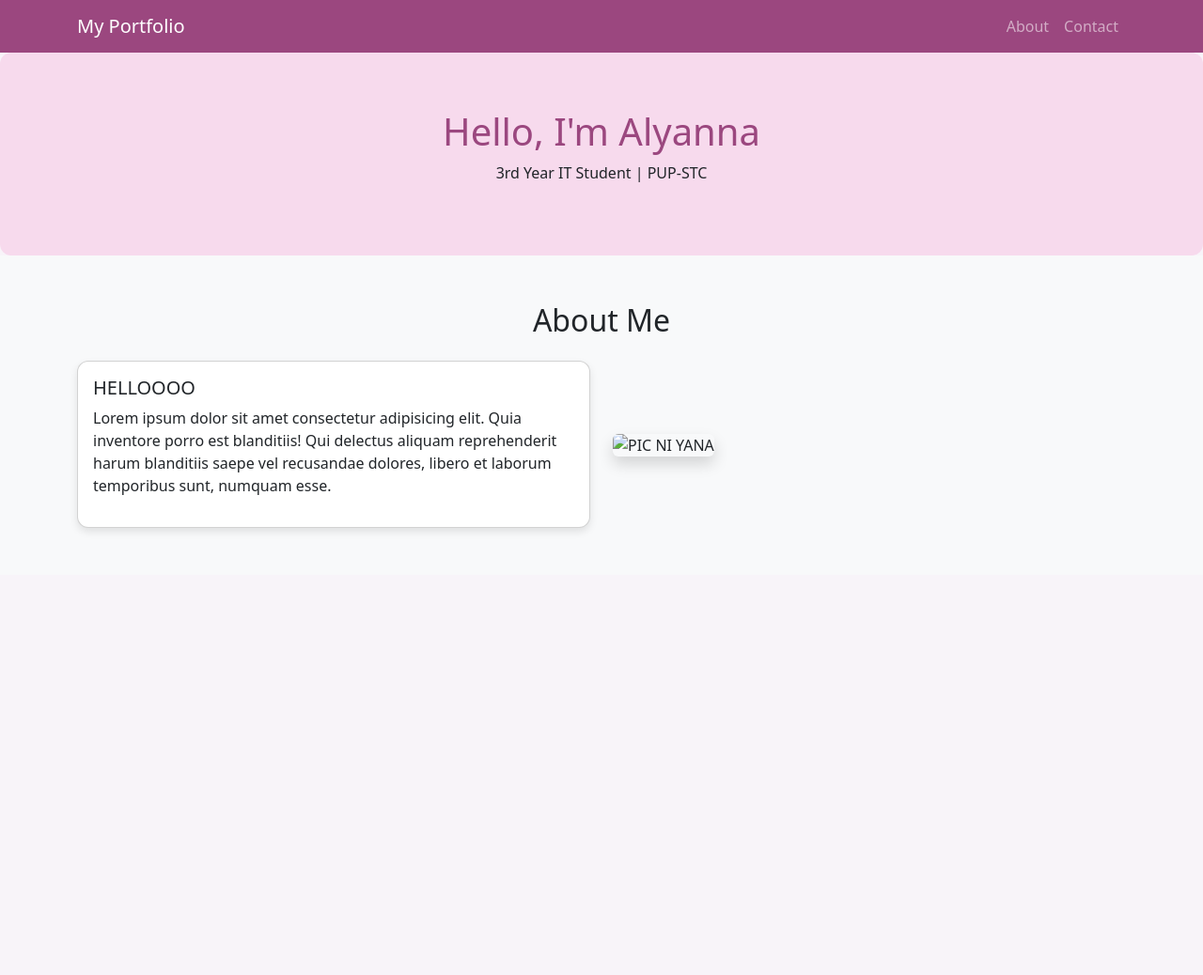
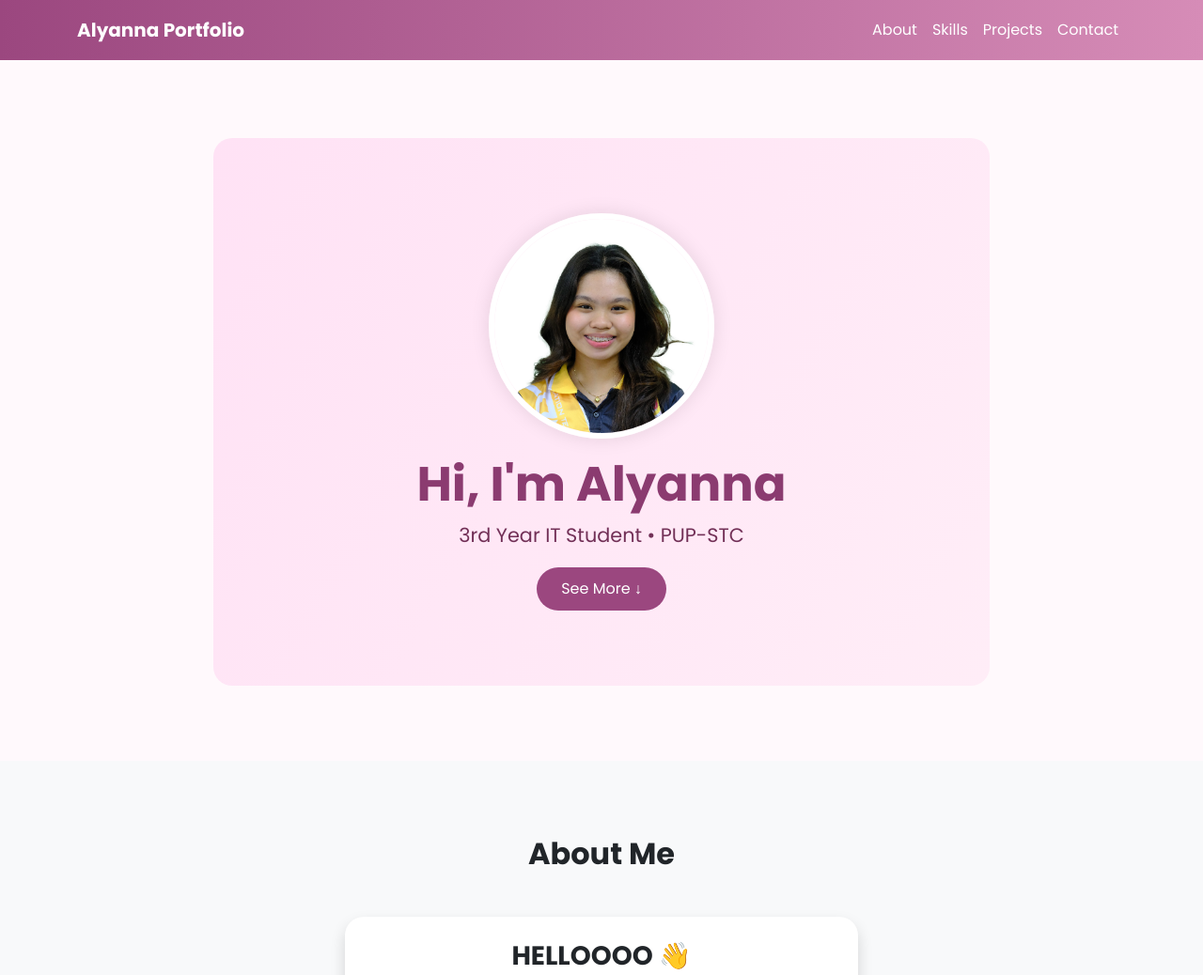
Before and after one commit to magpantayalyanna/magpantayalyanna.github.io, a plain HTML site: page index.html in a window 1280 px wide. Shown: the top 1038 px of the page at 94% size. Before the commit the page ends 800 px from the top, so only its background shows below. Drawn offline with nearby package versions, Linux system fonts and the light colour scheme.

Commit message:
Update portfolio with new hero section and fixed layout

```diff
--- a/index.html
+++ b/index.html
@@ -3,74 +3,228 @@
 <head>
   <meta charset="UTF-8">
   <meta name="viewport" content="width=device-width, initial-scale=1.0">
-  <title>My Portfolio</title>
+  <title>Alyanna | Portfolio</title>
+
   <link href="https://cdn.jsdelivr.net/npm/bootstrap@5.3.2/dist/css/bootstrap.min.css" rel="stylesheet">
+  <link href="https://fonts.googleapis.com/css2?family=Poppins:wght@300;400;600;700&display=swap" rel="stylesheet">
+
   <style>
     body {
-      background-color: #f8f4f9;
+      font-family: "Poppins", sans-serif;
+      background-color: #fff9fc;
+      scroll-behavior: smooth;
     }
+
     .navbar {
+      background: linear-gradient(90deg, #9b477f, #d68cb7);
+      padding: 12px 0;
+    }
+    .navbar-brand {
+      font-weight: 700;
+      color: white !important;
+    }
+    .nav-link {
+      color: white !important;
+      font-weight: 500;
+    }
+
+    .hero-container {
+      max-width: 850px;
+      margin: auto;
+    }
+    .hero {
+      padding: 80px 20px;
+      text-align: center;
+      background: linear-gradient(120deg, #ffe2f5, #ffedf7);
+      border-radius: 20px;
+      margin-top: 3px;
+    }
+    .hero-title {
+      font-size: 3.2rem;
+      font-weight: 700;
+      color: #8b3b70;
+    }
+    .hero-sub {
+      font-size: 1.3rem;
+      color: #723057;
+      margin-bottom: 18px;
+    }
+    .btn-hero {
       background-color: #9b477f;
+      border-radius: 25px;
+      padding: 10px 25px;
+      color: white;
+      text-decoration: none;
+      transition: 0.3s;
     }
-    .header {
-      padding: 60px 20px;
+    .btn-hero:hover {
+      background-color: #7c3666;
+      transform: scale(1.05);
+    }
+
+    .profile-img {
+      width: 240px;
+      height: 240px;
+      border-radius: 50%;
+      object-fit: cover;
+      margin-bottom: 18px;
+      border: 6px solid white;
+      box-shadow: 0 0 20px rgba(0,0,0,0.1);
+    }
+
+    section {
+      padding: 80px 0;
+    }
+
+
+    .card {
+      border-radius: 20px !important;
+      border: none;
+      padding: 25px;
+      background-color: white;
+      transition: 0.3s;
+    }
+    .card:hover {
+      transform: translateY(-5px);
+      box-shadow: 0px 8px 20px rgba(0,0,0,0.12);
+    }
+
+    footer {
+      padding: 18px;
       text-align: center;
-      background: #f7daed;
-      border-radius: 12px;
-    }
-    .header h1 {
-      font-size: 2.5rem;
-      color: #9b477f;
-    }
-    .section {
-      padding: 50px 0;
-    }
-    .card {
-      border-radius: 12px;
-      box-shadow: 0 4px 8px rgba(0,0,0,0.1);
+      color: #d68cb7;
+      margin-top: 40px;
     }
   </style>
 </head>
 <body>
 
+<!-- NAVBAR -->
 <nav class="navbar navbar-expand-lg navbar-dark">
   <div class="container">
-    <a class="navbar-brand" href="#">My Portfolio</a>
-    <div class="collapse navbar-collapse">
+    <a class="navbar-brand" href="#">Alyanna Portfolio</a>
+
+    <button class="navbar-toggler" type="button" data-bs-toggle="collapse" data-bs-target="#navmenu">
+      <span class="navbar-toggler-icon"></span>
+    </button>
+
+    <div class="collapse navbar-collapse" id="navmenu">
       <ul class="navbar-nav ms-auto">
         <li class="nav-item"><a class="nav-link" href="#about">About</a></li>
+        <li class="nav-item"><a class="nav-link" href="#skills">Skills</a></li>
+        <li class="nav-item"><a class="nav-link" href="#projects">Projects</a></li>
         <li class="nav-item"><a class="nav-link" href="#contact">Contact</a></li>
       </ul>
     </div>
   </div>
 </nav>
 
-<section class="header">
-  <h1>Hello, I'm Alyanna</h1>
-  <p>3rd Year IT Student | PUP-STC</p>
+<!-- HERO SECTION -->
+<section>
+  <div class="container hero-container">
+    <div class="hero">
+      <img src="pictures/1x1_updated.jpg" class="profile-img" alt="Profile">
+      <h1 class="hero-title">Hi, I'm Alyanna</h1>
+      <p class="hero-sub">3rd Year IT Student • PUP-STC</p>
+      <a href="#about" class="btn btn-hero">See More ↓</a>
+    </div>
+  </div>
 </section>
 
-
-<section id="about" class="section bg-light">
+<!-- ABOUT -->
+<section id="about" class="bg-light">
   <div class="container">
-    <h2 class="text-center mb-4">About Me</h2>
-    <div class="row g-4 align-items-center">
-
+    <h2 class="text-center fw-bold mb-5">About Me</h2>
+    <div class="row justify-content-center">
       <div class="col-md-6">
-        <div class="card p-3">
-          <h5>HELLOOOO</h5>
-          <p>Lorem ipsum dolor sit amet consectetur adipisicing elit.
-             Quia inventore porro est blanditiis! Qui delectus aliquam reprehenderit harum blanditiis saepe vel
-             recusandae dolores, libero et laborum temporibus sunt, numquam esse.</p>
+        <div class="card shadow text-center">
+          <h3 class="fw-bold mb-3">HELLOOOO 👋</h3>
+          <p>
+            I'm an IT student passionate about building websites and turning ideas into real,
+            functional projects. I love creating clean UI designs and constantly learning new
+            technologies to improve my craft.
+          </p>
         </div>
-      </div>
-
-      <div class="col-md-6">
-        <img src="PORTOFOLIO/pictures/YANAPIC.jpg" alt="PIC NI YANA" class="img-fluid rounded shadow">
       </div>
     </div>
   </div>
 </section>
 
+<!-- SKILLS -->
+<section id="skills">
+  <div class="container">
+    <h2 class="text-center fw-bold mb-5">Skills</h2>
+    <div class="row g-4">
+      <div class="col-md-4">
+        <div class="card text-center">
+          <h5>Web Development</h5>
+          <p>HTML • CSS • Bootstrap • JavaScript</p>
+        </div>
+      </div>
+
+      <div class="col-md-4">
+        <div class="card text-center">
+          <h5>Backend Development</h5>
+          <p>Python Flask • PHP • MySQL</p>
+        </div>
+      </div>
+
+      <div class="col-md-4">
+        <div class="card text-center">
+          <h5>Tools</h5>
+          <p>GitHub • VS Code • Figma • Canva</p>
+        </div>
+      </div>
+    </div>
+  </div>
+</section>
+
+<!-- PROJECTS -->
+<section id="projects" class="bg-light">
+  <div class="container">
+    <h2 class="text-center fw-bold mb-5">Projects</h2>
+    <div class="row g-4">
+      <div class="col-md-4">
+        <div class="card text-center">
+          <h5>Travel Booking Website</h5>
+          <p>Flask + SQLite + Full CRUD</p>
+        </div>
+      </div>
+
+      <div class="col-md-4">
+        <div class="card text-center">
+          <h5>Cake Shop System</h5>
+          <p>Java + MySQL + Web Integration</p>
+        </div>
+      </div>
+
+      <div class="col-md-4">
+        <div class="card text-center">
+          <h5>Portfolio Website</h5>
+          <p>Bootstrap + Modern Pastel UI</p>
+        </div>
+      </div>
+    </div>
+  </div>
+</section>
+
+<!-- CONTACT -->
+<section id="contact">
+  <div class="container">
+    <h2 class="text-center fw-bold mb-5">Contact</h2>
+    <div class="card mx-auto text-center" style="max-width: 450px;">
+      <p>Let's connect!</p>
+      <h5>📧 yanariamagpantay@gmail.com</h5>
+    </div>
+  </div>
+</section>
+
+<!-- FOOTER -->
+<footer>
+  <p>© 2025 Alyanna </p>
+</footer>
+
+<script src="https://cdn.jsdelivr.net/npm/bootstrap@5.3.2/dist/js/bootstrap.bundle.min.js"></script>
+
 </body>
 </html>
```
Also changed, not shown: pictures/1x1_updated.jpg (added).
